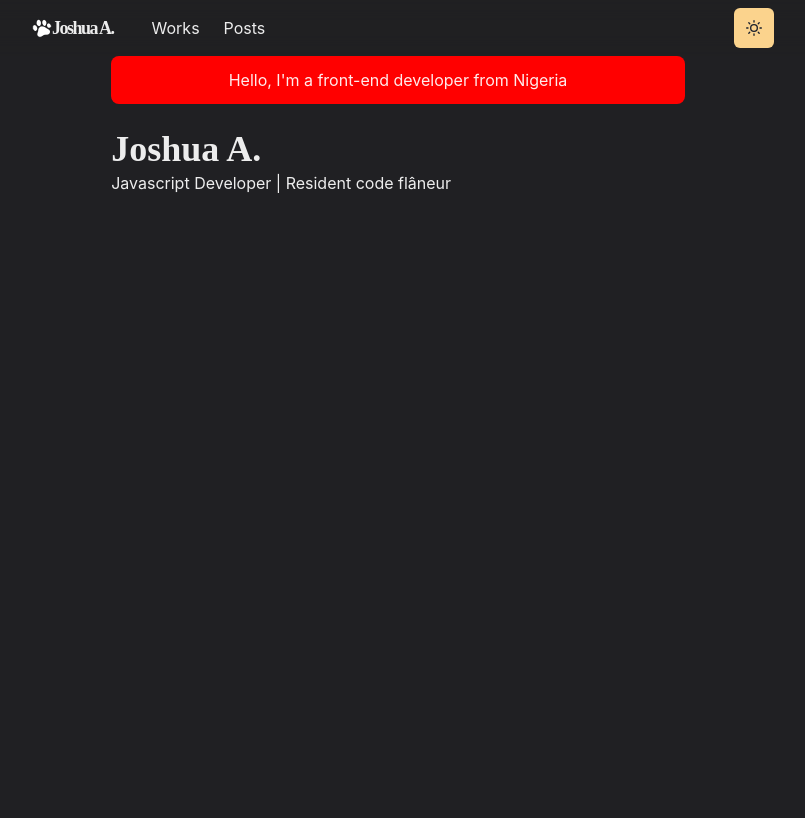
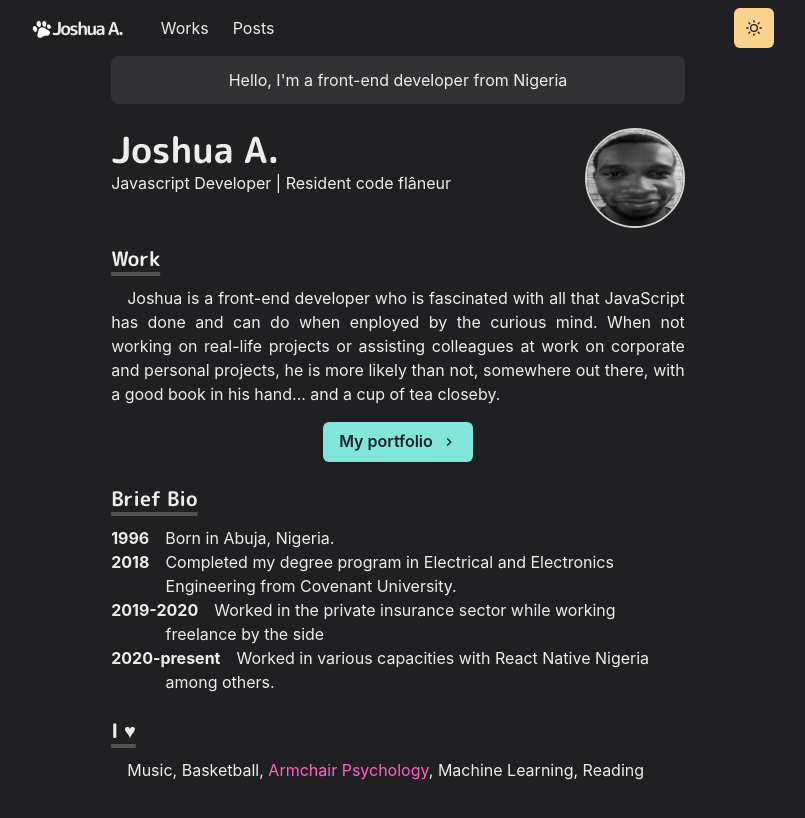
Before and after one commit to firstChairCoder/blog-de-fCC, a Next.js app: page / in a window 1280 px wide. Shown: the top 818 px of the page, without its empty margins (242-1047 px from the left). Built offline with nearby package versions, Linux system fonts and the light colour scheme.

Commit message:
Extra portfolio inputs.

```diff
--- a/pages/_app.js
+++ b/pages/_app.js
@@ -1,11 +1,13 @@
 import { ChakraProvider } from "@chakra-ui/react";
+
 import Layout from "../components/layouts/main";
-
 import theme from "../libs/theme";
+import Fonts from "../components/fonts";
 
 const Website = ({ Component, pageProps, router }) => {
 	return (
 		<ChakraProvider theme={theme}>
+			<Fonts />
 			<Layout route={router}>
 				<Component {...pageProps} key={router.route} />
 			</Layout>
--- a/pages/index.js
+++ b/pages/index.js
@@ -1,9 +1,29 @@
-import { Container, Box, Heading } from "@chakra-ui/react";
+import {
+    Container,
+    Box,
+    Heading,
+    Image,
+    useColorModeValue,
+    Button,
+    Link
+} from "@chakra-ui/react";
+import NextLink from "next/link";
+import { ChevronRightIcon } from "@chakra-ui/icons";
+
+import Section from "../components/section";
+import Paragraph from "../components/paragraph";
+import { BioSection, BioYear } from "../components/bio";
 
 const Page = () => {
     return (
         <Container>
-            <Box borderRadius="lg" bg="red" p={3} mb={6} align="center">
+            <Box
+                borderRadius="lg"
+                bg={useColorModeValue("whiteAlpha.500", "whiteAlpha.200")}
+                p={3}
+                mb={6}
+                align="center"
+            >
                 Hello, I&apos;m a front-end developer from Nigeria
             </Box>
 
@@ -12,9 +32,91 @@ const Page = () => {
                     <Heading as="h2" variant="page-title">
                         Joshua A.
                     </Heading>
-                    <p>Javascript Developer  |  Resident code flâneur</p>
+                    <p>Javascript Developer | Resident code flâneur</p>
+                </Box>
+
+                <Box
+                    flexShrink={0}
+                    mt={{ base: 4, md: 0 }}
+                    ml={{ md: 6 }}
+                    textAlign="center"
+                >
+                    <Image
+                        borderColor="whiteAlpha.800"
+                        borderWidth={2}
+                        borderStyle="solid"
+                        maxWidth="100px"
+                        display="inline-block"
+                        borderRadius="full"
+                        src="/images/coder.png"
+                        alt="Profile Image"
+                    />
                 </Box>
             </Box>
+
+            <Section delay={0.1}>
+                <Heading as="h3" variant="section-title">
+                    Work
+                </Heading>
+                <Paragraph>
+                    Joshua is a front-end developer who is fascinated with all
+                    that JavaScript has done and can do when enployed by the
+                    curious mind. When not working on real-life projects or
+                    assisting colleagues at work on corporate and personal
+                    projects, he is more likely than not, somewhere out there,
+                    with a good book in his hand... and a cup of tea closeby.
+                </Paragraph>
+
+                <Box align="center" my={4}>
+                    <NextLink href="/works" scroll={false}>
+                        <Button
+                            rightIcon={<ChevronRightIcon />}
+                            colorScheme="teal"
+                        >
+                            My portfolio
+                        </Button>
+                    </NextLink>
+                </Box>
+            </Section>
+
+            <Section delay={0.2}>
+                <Heading as="h3" variant="section-title">
+                    Brief Bio
+                </Heading>
+                <BioSection>
+                    <BioYear>1996</BioYear>
+                    Born in Abuja, Nigeria.
+                </BioSection>
+                <BioSection>
+                    <BioYear>2018</BioYear>
+                    Completed my degree program in Electrical and Electronics
+                    Engineering from Covenant University.
+                </BioSection>
+                <BioSection>
+                    <BioYear>2019-2020</BioYear>
+                    Worked in the private insurance sector while working
+                    freelance by the side
+                </BioSection>
+                <BioSection>
+                    <BioYear>2020-present</BioYear>
+                    Worked in various capacities with React Native Nigeria among
+                    others.
+                </BioSection>
+            </Section>
+
+            <Section delay={0.2}>
+                <Heading as="h3" variant="section-title">
+                    I ♥
+                </Heading>
+
+                <Paragraph>
+                    Music, Basketball, {" "}
+                    <Link href="https://illust.odoruinu.net/" target="_blank">
+                        Armchair Psychology
+                    </Link>
+                    , Machine Learning, Reading
+                </Paragraph>
+            </Section>
         </Container>
     );
 };
```
Also changed, not shown: public/images/coder.png (added).
